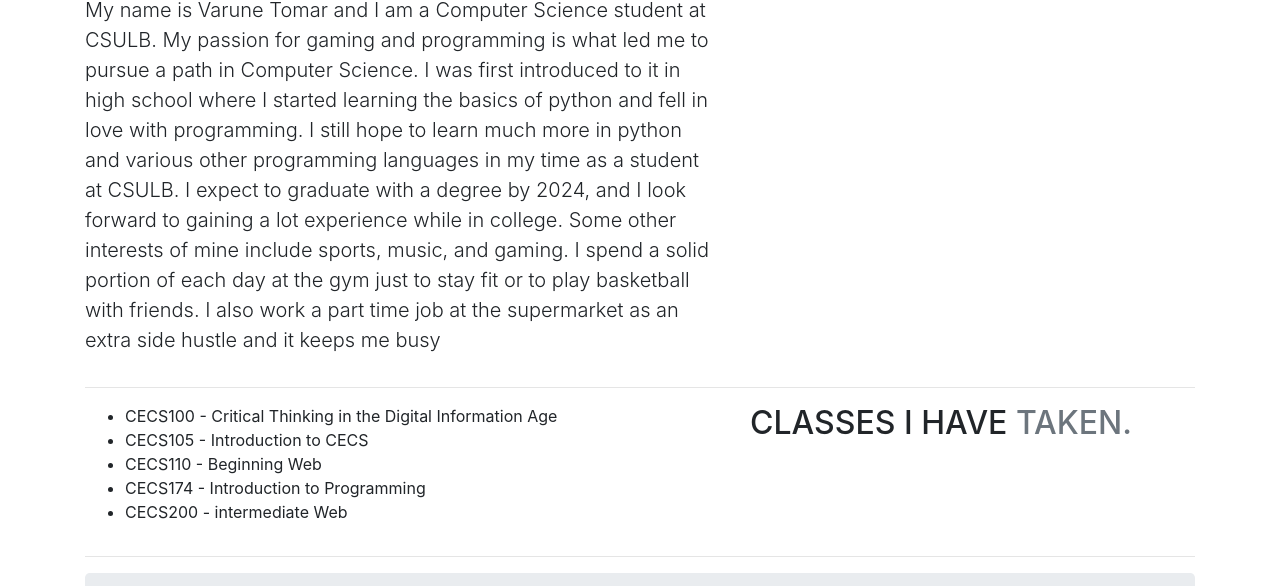
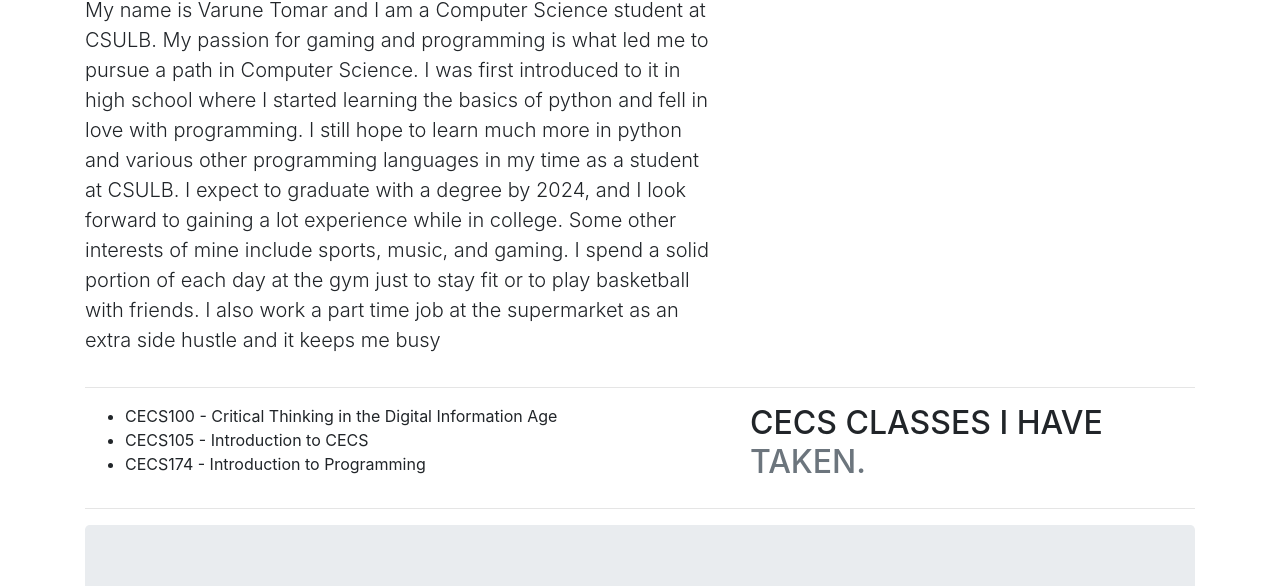
Before and after one commit to VaruneTomar/Bootstrap, a plain HTML site: page index.html in a window 1280 px wide. Shown: the part 350-936 px from the top of the page. Drawn offline with nearby package versions, Linux system fonts and the light colour scheme.

Commit message:
Update index.html

```diff
--- a/index.html
+++ b/index.html
@@ -46,15 +46,13 @@ Some other interests of mine include sports, music, and gaming. I spend a solid
           <ul>
           <li>CECS100 - Critical Thinking in the Digital Information Age</li>
             <li>CECS105 - Introduction to CECS</li>
-          <li>CECS110 - Beginning Web</li>
-            <li>CECS174 - Introduction to Programming</li>
-            <li>CECS200 - intermediate Web</li>
+          <li>CECS174 - Introduction to Programming</li>
 
           </ul>
 
       </div>
       <div class="col-md-5">
-         <h2 class="featurette-heading">CLASSES I HAVE  <span class="text-muted">TAKEN.</span></h2>
+         <h2 class="featurette-heading">CECS CLASSES I HAVE  <span class="text-muted">TAKEN.</span></h2>
       </div>
     </div>
 
```
